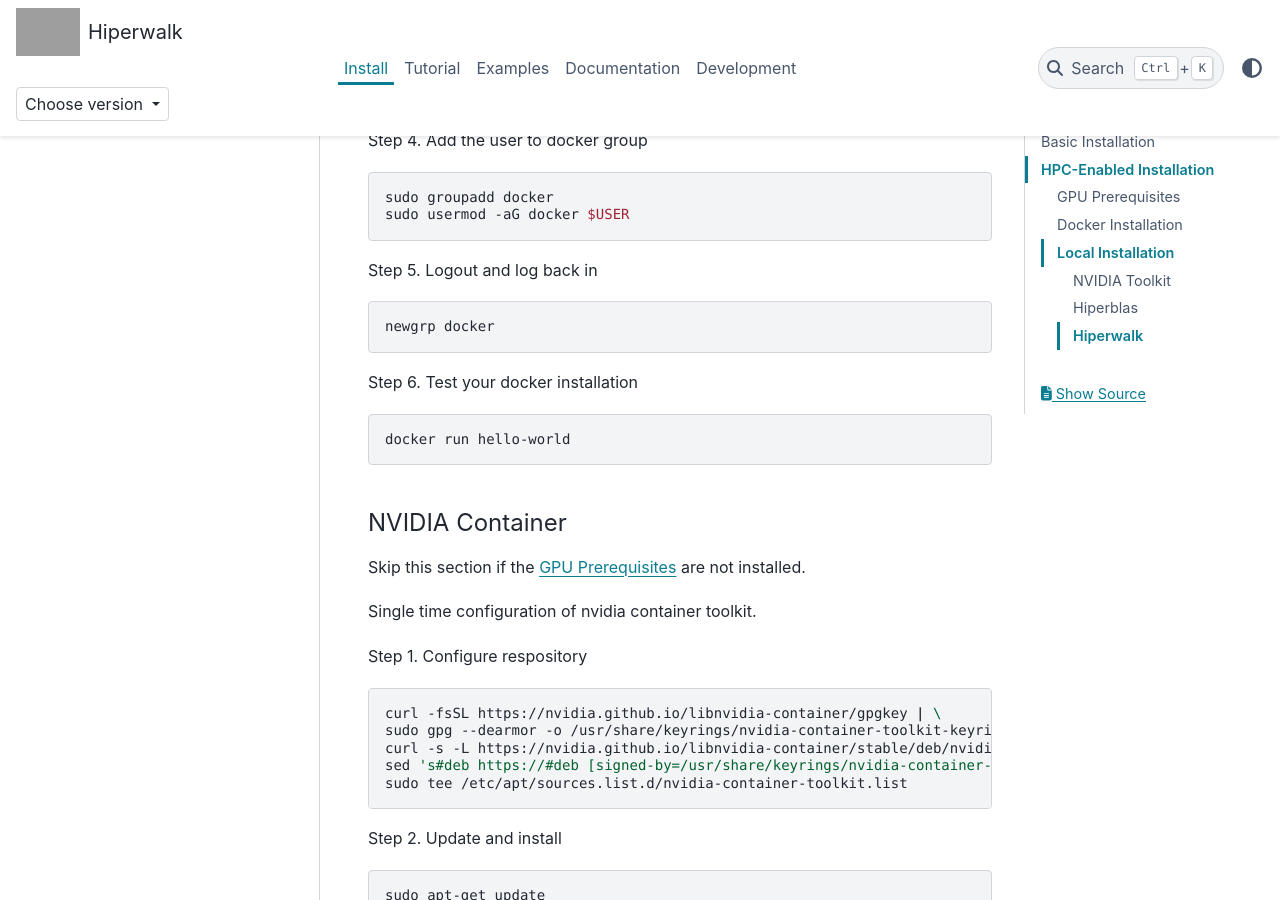
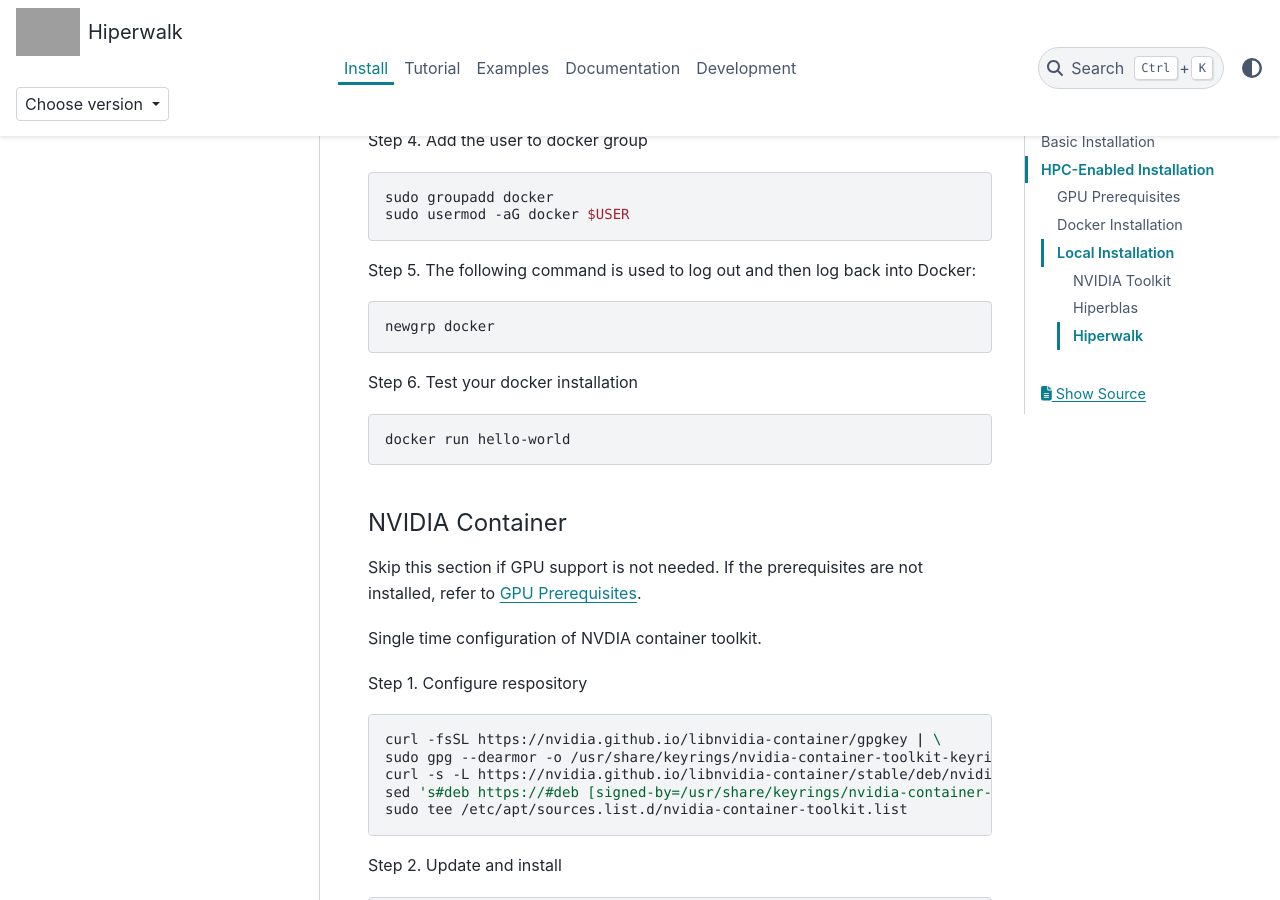
Before and after one commit to hiperwalk/hiperwalk, a Sphinx documentation site: the page built from docs/install/index.rst, in a window 1280 px wide and 900 px high, scrolled down 3492 px. Built offline with Sphinx 7.4.7 and the PyData theme 0.15.4, drawn with Linux system fonts in a browser that asks for light colours; some of the changed text lies outside the part shown; grey boxes are pictures that could not be loaded.

Commit message:
Update index.rst

```diff
--- a/docs/install/index.rst
+++ b/docs/install/index.rst
@@ -192,7 +192,8 @@
 	sudo groupadd docker
 	sudo usermod -aG docker $USER
 
-Step 5. Logout and log back in
+Step 5. The following command is used to log out and
+then log back into Docker:
 
 .. code-block:: shell
 
@@ -207,9 +208,11 @@
 NVIDIA Container
 ----------------
 
-Skip this section if the :ref:`docs_gpu_prerequisites` are not installed.
+Skip this section if GPU support is not needed.
+If the prerequisites are not installed, refer to
+:ref:`docs_gpu_prerequisites`.
 
-Single time configuration of nvidia container toolkit.
+Single time configuration of NVDIA container toolkit.
 
 Step 1. Configure respository
 
```
Also changed, not shown: other parts of docs/install/index.rst (+2 -2 lines).
